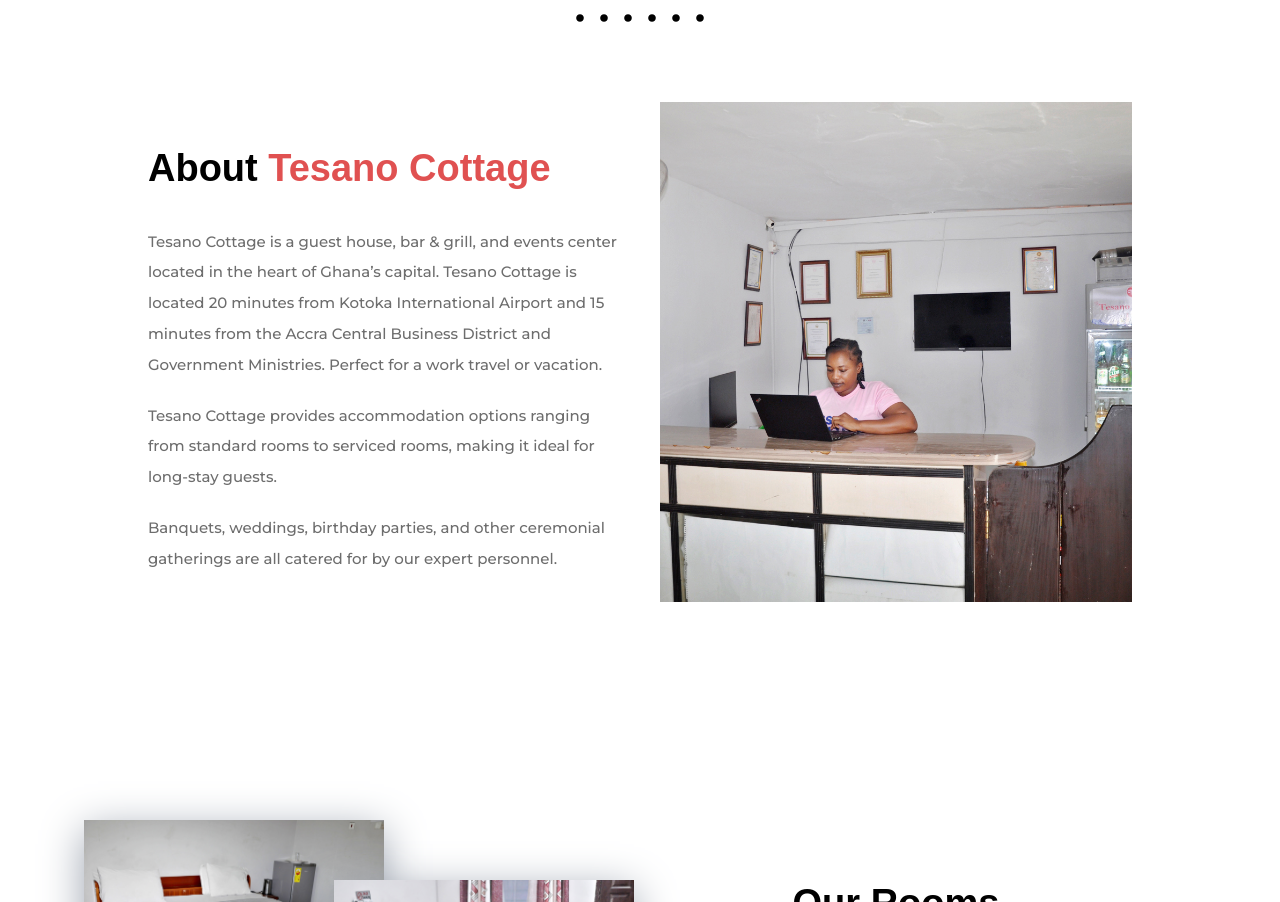
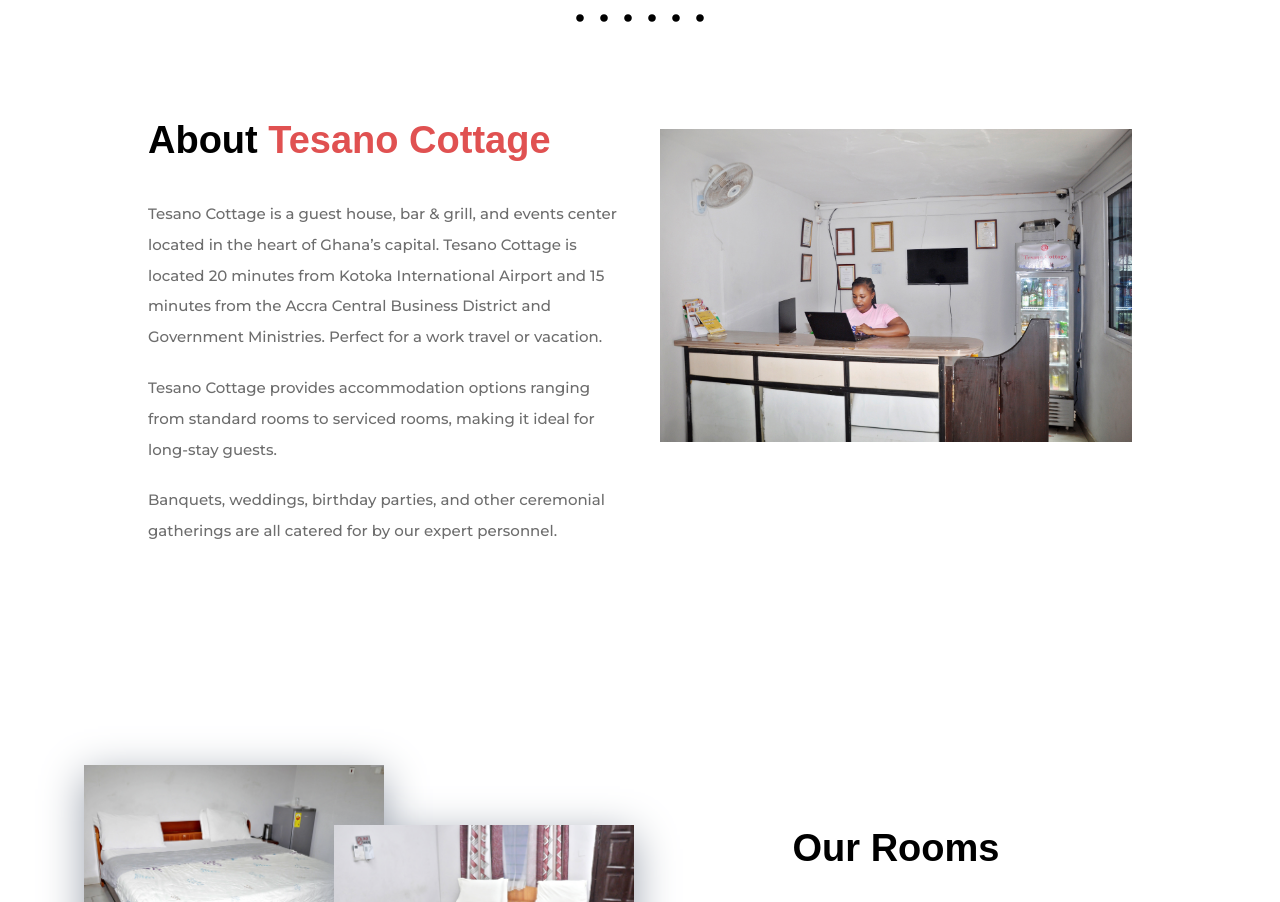
Before and after one commit to nettey-senpai/tesanocottage-website, a React (Vite) app: page / in a window 1280 px wide. Shown: the part 918-1820 px from the top of the page. Built offline with nearby package versions, Linux system fonts and the light colour scheme; a web font is replaced by a local one.

Commit message:
update About TC Section

```diff
--- a/src/sections/AboutTC.jsx
+++ b/src/sections/AboutTC.jsx
@@ -56,7 +56,7 @@ const AboutTC = () => {
 
       {/* Right side */}
       <div
-        className={`${layout.sectionImg} w-full h-[500px] overflow-hidden`}
+        className={`${layout.sectionImg} w-full max-h-[254px] md:max-h-[366.55px] lg:max-h-[366.55px] overflow-hidden md:overflow-hidden`}
         onMouseLeave={() => {
           setAutoPlay(true);
         }}
@@ -64,7 +64,7 @@ const AboutTC = () => {
         <img
           src={aboutSlides[currentIndex].img}
           alt="card"
-          className="w-full h-full duration-700 ease-in-out object-cover"
+          className="w-full h-[full] duration-700 ease-in-out object-cover md:object-cover"
         />
       </div>
     </section>
```
